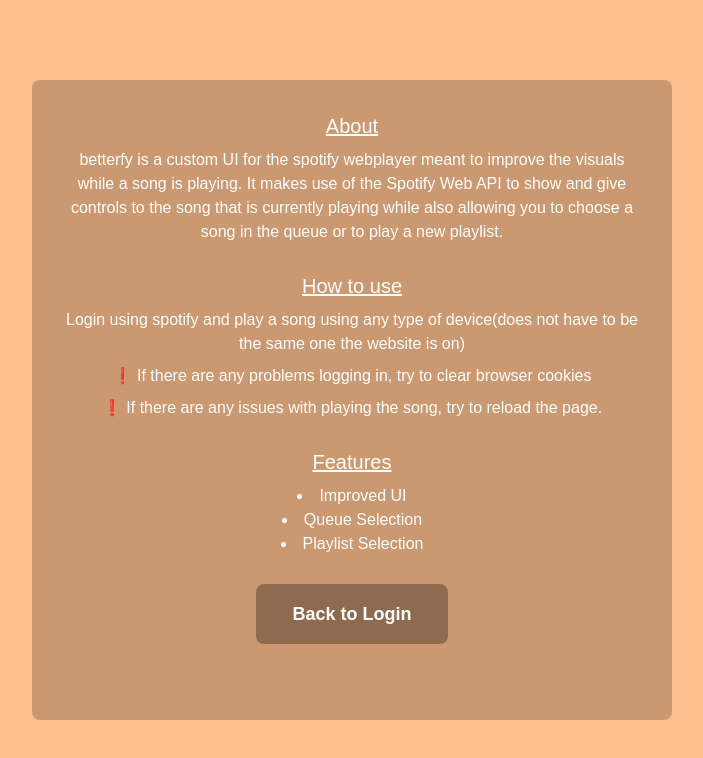
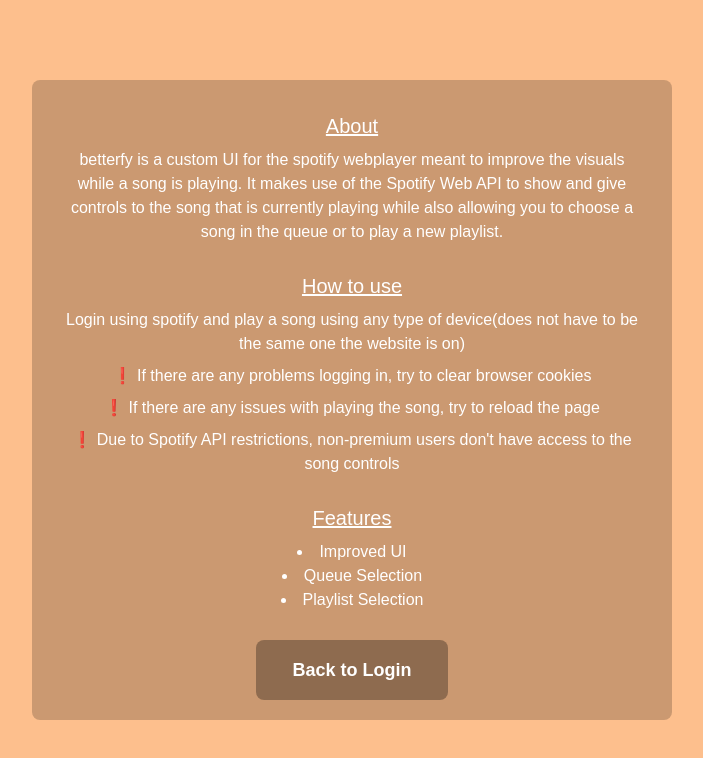
Before and after one commit to connosssss/betterfy, a Next.js app: page /about in a window 1280 px wide. Shown: the top 758 px of the page, without its empty margins (288-991 px from the left). Built offline with nearby package versions, Linux system fonts and the light colour scheme.

Commit message:
Updated about.tsx

```diff
--- a/pages/about.tsx
+++ b/pages/about.tsx
@@ -16,9 +16,10 @@
                 <p className="font-atkinson-hyperlegible text-md"> ❗ If there are any problems logging in, try to clear browser cookies
                 </p>
                 <p className="font-atkinson-hyperlegible text-md">❗ If there are
-                  any issues with playing the song, try to reload the page.
+                  any issues with playing the song, try to reload the page
                 </p>
-
+                <p className="font-atkinson-hyperlegible text-md">❗ Due to Spotify API restrictions, non-premium users don't have access to the song controls
+                </p>
 
                 <h1 className="font-atkinson-hyperlegible text-xl mt-5 underline">Features</h1>
                 <ul className="font-atkinson-hyperlegible text-md list-disc list-inside">
```
